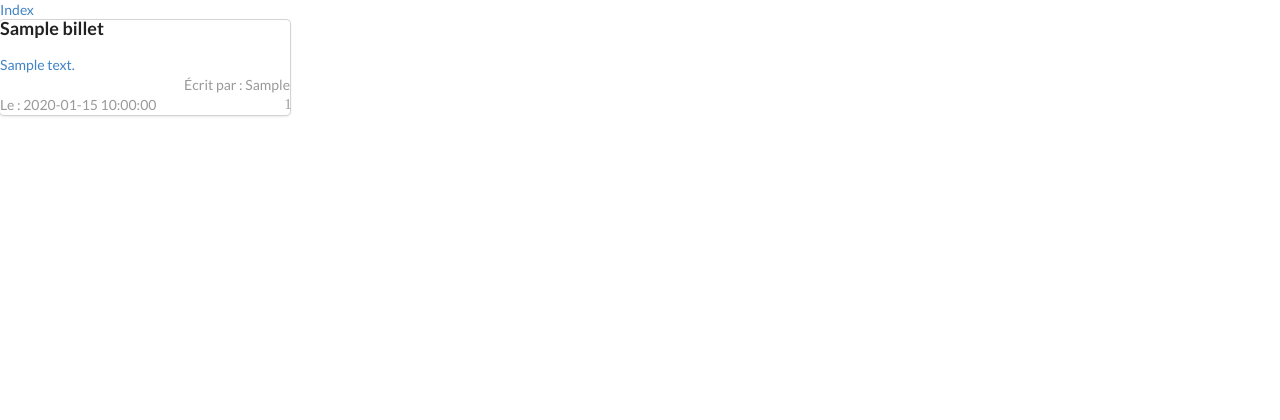
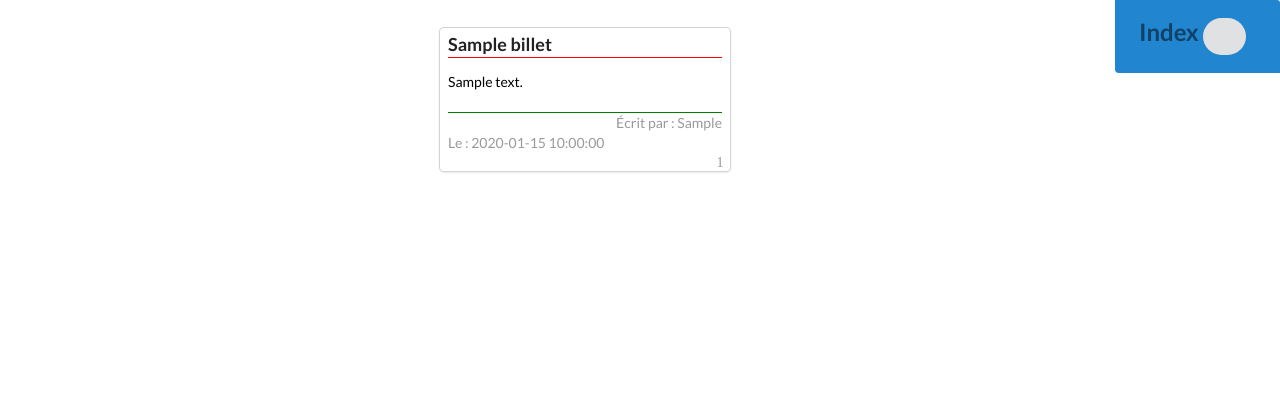
Before and after one commit to AntoineLemichel/blogPHP, a PHP site: page / in a window 1280 px wide. Shown: the top 420 px of the page. Before the commit the page ends 117 px from the top, so only its background shows below. Run offline with PHP 8.4, Linux system fonts and the light colour scheme; tables that the repository leaves empty or names only in its code hold one stand-in row (values such as "Sample post"); some libraries are stand-ins or nearby versions; some web fonts are replaced.

Commit message:
Update all web page, correction minor

```diff
--- a/css/main.css
+++ b/css/main.css
@@ -100,9 +100,39 @@ textarea {
 
 
 
+.container-index {
+  width: 400px;
+  margin: 50px auto !important;
+}
+.container-index .header {
+  border-bottom: 1px solid red !important;
+}
+.blog {
+  border-radius: 8px;
+  padding: 8px;
+  color: black;
+}
+.bottom-blog {
+  border-top: 1px solid green;
+  margin: 20px 0 10px 0;
+}
 
-
-
+.container-blog {
+  margin : 50px auto !important;
+}
+.overlay {
+  padding: 30px;
+  text-align: center;
+}
+.overlay span {
+  margin: 10px !important;
+}
+a {
+  color: black !important;
+}
+.form {
+  padding: 30px !important;
+}
 
 
 
--- a/index.php
+++ b/index.php
@@ -27,15 +27,18 @@ include("bd.php");
   <![endif]-->
 
   <!-- Add your site or application content here -->
+<div class="ui top right attached label blue massive">
   <a href="index.php">Index</a>
+  <button class="circular ui icon button">
+  <a href="topic.php"><i class="icon plus"></i></a>
+</button>
+</div>
   <?php
   $reponse = $bdd->query('SELECT * FROM billet');
 
 
   while ($donnees = $reponse->fetch()) {
-    $commentary = $bdd->query('SELECT count(*) as total FROM commentary WHERE billet_id=' .$donnees['id'])->fetchColumn();
-
-  ?>
+      $commentary = $bdd->query('SELECT count(*) as total FROM commentary WHERE billet_id=' .$donnees['id'])->fetchColumn(); ?>
   <div class="grid container container-index">
     <div class="ui card">
     <a href="blog.php?index=<?php echo $donnees['id']?>">
@@ -47,14 +50,16 @@ include("bd.php");
       <div class="bottom-blog meta">
         <span class="right floated author">Écrit par : <?php echo $donnees['user']?></span><br>
         <span>Le : <?php echo $donnees['datetime']?></span>
-        <i class="right floated comments icon"><?php echo $commentary?></i>
+        <div class="ui tag labels">
+        <i class="right floated comments icon ui"><?php echo $commentary?></i>
+      </div>
       </div>
      </div>
      </a>
    </div>
  </div>
  <?php
- }
+  }
  $reponse->closeCursor();
   ?>
   <script src="js/vendor/modernizr-3.6.0.min.js"></script>
```
Also changed, not shown: blog.php (+36 -6 lines), commentary.php (+4 -10 lines), index.html (deleted, +0 -42 lines), topic.php (added, +37 -0 lines), topic_insert.php (added, +15 -0 lines).
